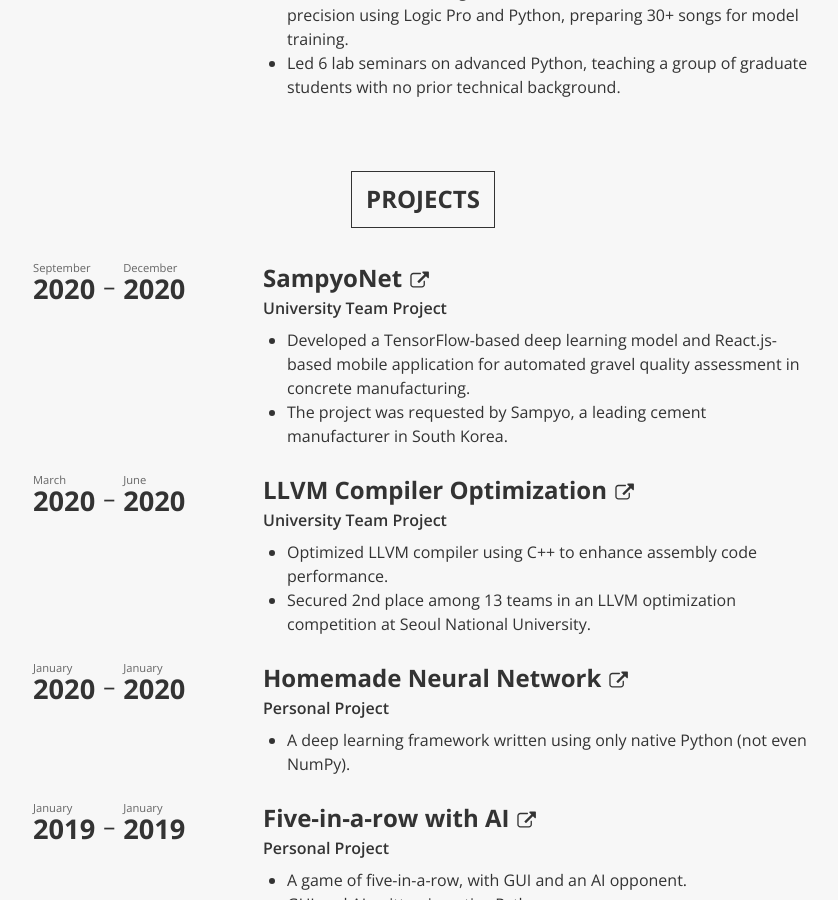
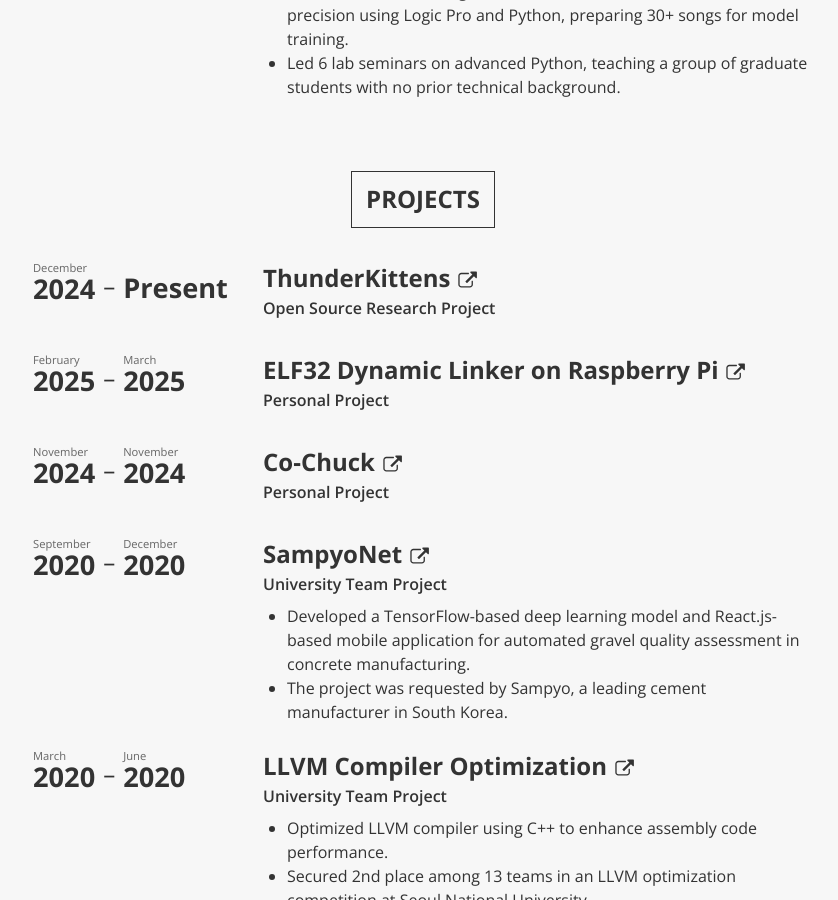
Before and after one commit to StuartSul/StuartSul.github.io_src, a Jekyll site: the page built from index.html, in a window 1280 px wide and 900 px high, scrolled down 2994 px. Shown: the whole window, without its empty margins (217-1055 px from the left). Built offline with Jekyll 4.4.1, drawn with Linux system fonts in a browser that asks for light colours.

Commit message:
[feat] Add some recent projects

```diff
--- a/_data/about.yaml
+++ b/_data/about.yaml
@@ -97,6 +97,28 @@
 - title: Projects
   type: dated
   items:
+  - heading: ThunderKittens
+    link: https://github.com/HazyResearch/ThunderKittens
+    subheading: Open Source Research Project
+    date:
+      start-month: December
+      start-year: 2024
+  - heading: ELF32 Dynamic Linker on Raspberry Pi
+    link: https://github.com/StuartSul/elf32-dynamic-linker-rpi
+    subheading: Personal Project
+    date:
+      start-month: February
+      start-year: 2025
+      end-month: March
+      end-year: 2025
+  - heading: Co-Chuck
+    link: https://github.com/StuartSul/co-chuck
+    subheading: Personal Project
+    date:
+      start-month: November
+      start-year: 2024
+      end-month: November
+      end-year: 2024
   - heading: SampyoNet
     link: https://github.com/StuartSul/SampyoNet
     subheading: University Team Project
```
